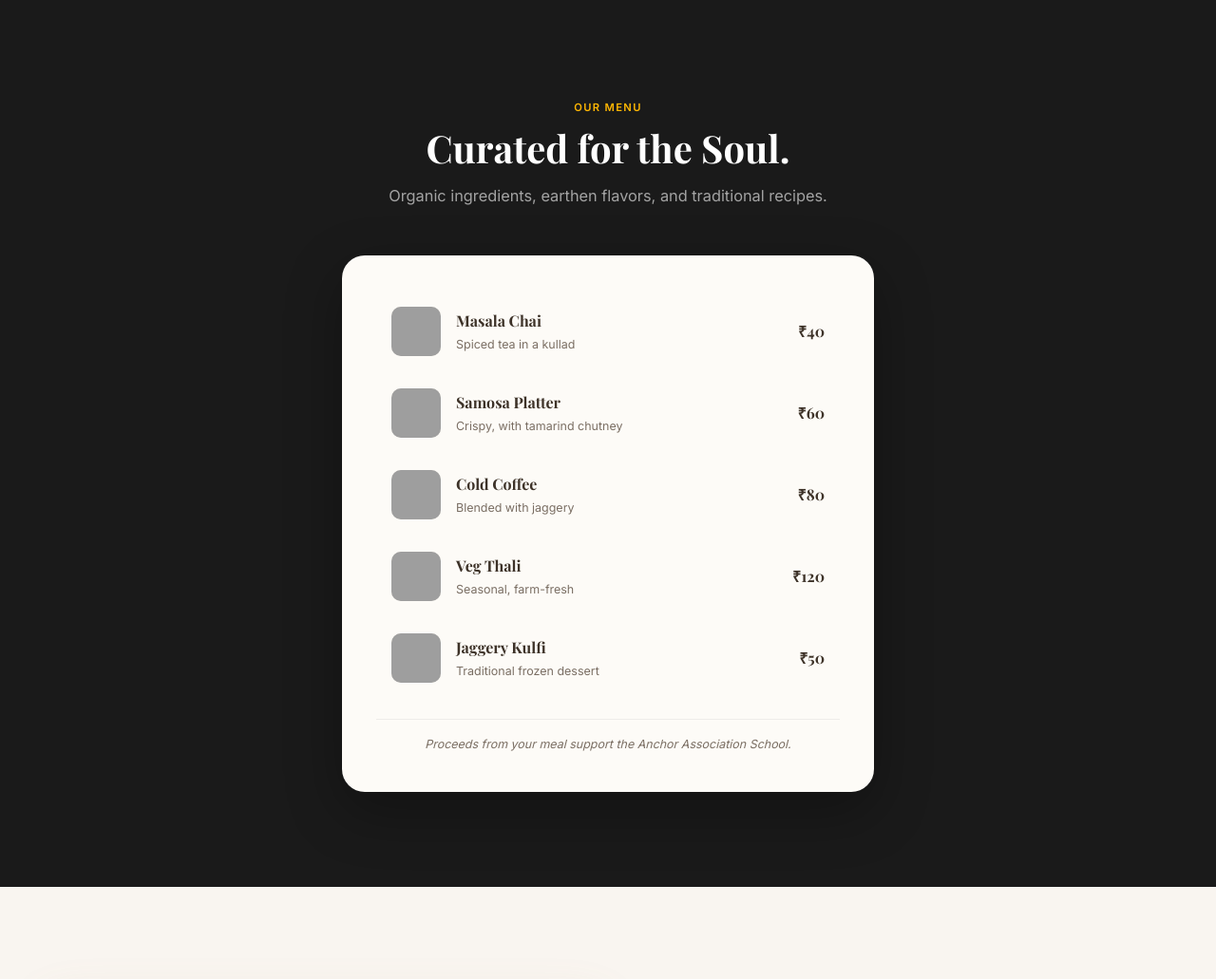
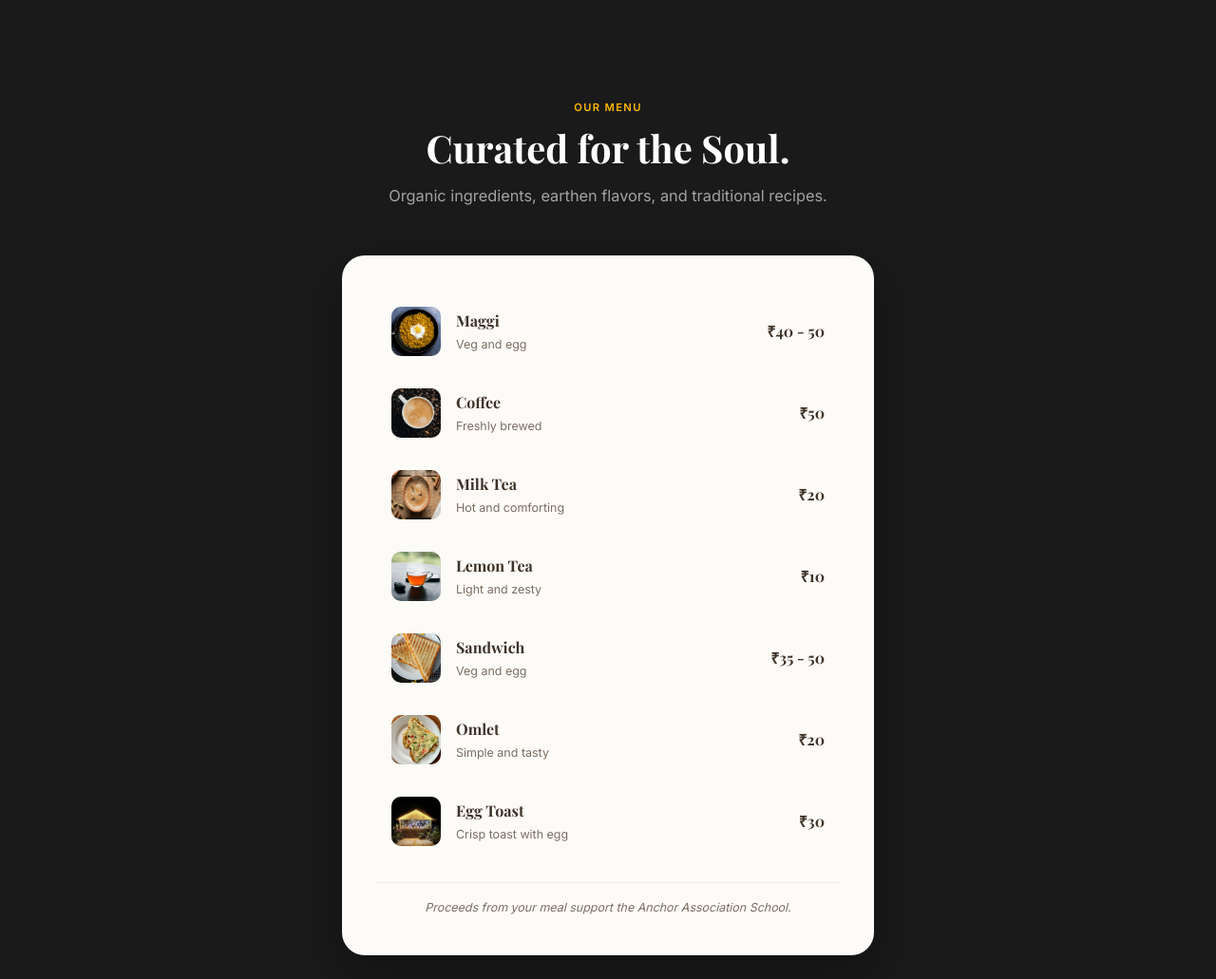
Before and after one commit to DReekis/ANCHORASSOCIATION, a Flask app: page /cafe in a window 1280 px wide. Shown: the part 1396-2427 px from the top of the page at 95% size. Run offline with Flask 3, Linux system fonts and the light colour scheme; some libraries are stand-ins or nearby versions; grey boxes are pictures that could not be loaded.

```diff
--- a/anchor_site/templates/cafe.html
+++ b/anchor_site/templates/cafe.html
@@ -8,9 +8,28 @@
 
 {% block content %}
 
-<!-- HERO: Bamboo Night Glow -->
-<section class="cafe-hero"
-    style="background-image: url('https://images.unsplash.com/photo-1600585154340-be6161a56a0c?auto=format&fit=crop&w=1600&q=80');">
+<!-- HERO: Bamboo Night Glow — Photo Mosaic -->
+<section class="cafe-hero">
+    <!-- Mosaic Photo Grid (swap src with your own photos) -->
+    <div class="cafe-hero__mosaic">
+        <img class="mosaic-tile mosaic-tile--1" src="{{ url_for('static', filename='photos/front_cafe.png') }}"
+            alt="Bagan Bilash cafe front view" loading="eager">
+        <img class="mosaic-tile mosaic-tile--2" src="{{ url_for('static', filename='photos/Kullhad.jpeg') }}"
+            alt="Kullhad earthen cup" loading="eager">
+        <img class="mosaic-tile mosaic-tile--3" src="{{ url_for('static', filename='photos/Kullhad_nature.jpeg') }}"
+            alt="Kullhad with nature backdrop" loading="eager">
+        <img class="mosaic-tile mosaic-tile--4" src="{{ url_for('static', filename='photos/image.png') }}"
+            alt="Bagan Bilash" loading="eager">
+        <img class="mosaic-tile mosaic-tile--5" src="{{ url_for('static', filename='photos/front_cafe.png') }}"
+            alt="Cafe exterior night view" loading="eager">
+        <img class="mosaic-tile mosaic-tile--6" src="{{ url_for('static', filename='photos/Kullhad.jpeg') }}"
+            alt="Earthen kullhad close-up" loading="eager">
+        <img class="mosaic-tile mosaic-tile--7" src="{{ url_for('static', filename='photos/Kullhad_nature.jpeg') }}"
+            alt="Nature and kullhad" loading="eager">
+        <img class="mosaic-tile mosaic-tile--8" src="{{ url_for('static', filename='photos/image.png') }}"
+            alt="Bagan Bilash moments" loading="eager">
+    </div>
+
     <div class="cafe-hero__overlay">
         <div class="cafe-hero__content">
             <h1 class="cafe-hero__title">Bagan Bilash.</h1>
@@ -101,65 +120,88 @@
             <div class="menu-items">
                 <div class="menu-item">
                     <div class="menu-item__img-wrap">
-                        <img src="https://images.unsplash.com/photo-1596904675237-77aa5d7d3d72?auto=format&fit=crop&w=120&q=80"
-                            alt="Masala Chai in earthen cup" width="60" height="60" loading="lazy">
+                        <img src="{{ url_for('static', filename='photos/Maggie.jpg') }}" alt="Maggi"
+                            width="60" height="60" loading="lazy">
                     </div>
                     <div class="menu-item__info">
-                        <span class="menu-item__name">Masala Chai</span>
-                        <span class="menu-item__desc">Spiced tea in a kullad</span>
+                        <span class="menu-item__name">Maggi</span>
+                        <span class="menu-item__desc">Veg and egg</span>
                     </div>
-                    <span class="menu-item__price">₹40</span>
+                    <span class="menu-item__price">&#8377;40 - 50</span>
                 </div>
 
                 <div class="menu-item">
                     <div class="menu-item__img-wrap">
-                        <img src="https://images.unsplash.com/photo-1565299585323-38d6b0865b47?auto=format&fit=crop&w=120&q=80"
-                            alt="Samosa platter" width="60" height="60" loading="lazy">
+                        <img src="{{ url_for('static', filename='photos/coffee.jpg') }}" alt="Coffee" width="60"
+                            height="60" loading="lazy">
                     </div>
                     <div class="menu-item__info">
-                        <span class="menu-item__name">Samosa Platter</span>
-                        <span class="menu-item__desc">Crispy, with tamarind chutney</span>
+                        <span class="menu-item__name">Coffee</span>
+                        <span class="menu-item__desc">Freshly brewed</span>
                     </div>
-                    <span class="menu-item__price">₹60</span>
+                    <span class="menu-item__price">&#8377;50</span>
                 </div>
 
                 <div class="menu-item">
                     <div class="menu-item__img-wrap">
-                        <img src="https://images.unsplash.com/photo-1606491956689-2ea866880049?auto=format&fit=crop&w=120&q=80"
-                            alt="Cold coffee" width="60" height="60" loading="lazy">
+                        <img src="{{ url_for('static', filename='photos/Milk_Tea.png') }}" alt="Milk tea" width="60"
+                            height="60" loading="lazy">
                     </div>
                     <div class="menu-item__info">
-                        <span class="menu-item__name">Cold Coffee</span>
-                        <span class="menu-item__desc">Blended with jaggery</span>
+                        <span class="menu-item__name">Milk Tea</span>
+                        <span class="menu-item__desc">Hot and comforting</span>
                     </div>
-                    <span class="menu-item__price">₹80</span>
+                    <span class="menu-item__price">&#8377;20</span>
                 </div>
 
                 <div class="menu-item">
                     <div class="menu-item__img-wrap">
-                        <img src="https://images.unsplash.com/photo-1567337710282-00832b415979?auto=format&fit=crop&w=120&q=80"
-                            alt="Veg Thali" width="60" height="60" loading="lazy">
+                        <img src="{{ url_for('static', filename='photos/red_tea.jpg') }}" alt="Lemon tea" width="60"
+                            height="60" loading="lazy">
                     </div>
                     <div class="menu-item__info">
-                        <span class="menu-item__name">Veg Thali</span>
-                        <span class="menu-item__desc">Seasonal, farm-fresh</span>
+                        <span class="menu-item__name">Lemon Tea</span>
+                        <span class="menu-item__desc">Light and zesty</span>
                     </div>
-                    <span class="menu-item__price">₹120</span>
+                    <span class="menu-item__price">&#8377;10</span>
                 </div>
 
                 <div class="menu-item">
                     <div class="menu-item__img-wrap">
-                        <img src="https://images.unsplash.com/photo-1551024506-0bccd828d307?auto=format&fit=crop&w=120&q=80"
-                            alt="Jaggery kulfi dessert" width="60" height="60" loading="lazy">
+                        <img src="{{ url_for('static', filename='photos/sandwich.jpg') }}" alt="Sandwich"
+                            width="60" height="60" loading="lazy">
                     </div>
                     <div class="menu-item__info">
-                        <span class="menu-item__name">Jaggery Kulfi</span>
-                        <span class="menu-item__desc">Traditional frozen dessert</span>
+                        <span class="menu-item__name">Sandwich</span>
+                        <span class="menu-item__desc">Veg and egg</span>
                     </div>
-                    <span class="menu-item__price">₹50</span>
+                    <span class="menu-item__price">&#8377;35 - 50</span>
+                </div>
+
+                <div class="menu-item">
+                    <div class="menu-item__img-wrap">
+                        <img src="{{ url_for('static', filename='photos/omlette.jpg') }}" alt="Omlet" width="60"
+                            height="60" loading="lazy">
+                    </div>
+                    <div class="menu-item__info">
+                        <span class="menu-item__name">Omlet</span>
+                        <span class="menu-item__desc">Simple and tasty</span>
+                    </div>
+                    <span class="menu-item__price">&#8377;20</span>
+                </div>
+
+                <div class="menu-item">
+                    <div class="menu-item__img-wrap">
+                        <img src="{{ url_for('static', filename='photos/image.png') }}" alt="Egg toast" width="60"
+                            height="60" loading="lazy">
+                    </div>
+                    <div class="menu-item__info">
+                        <span class="menu-item__name">Egg Toast</span>
+                        <span class="menu-item__desc">Crisp toast with egg</span>
+                    </div>
+                    <span class="menu-item__price">&#8377;30</span>
                 </div>
             </div>
-
             <div class="menu-footer">
                 <p>Proceeds from your meal support the Anchor Association School.</p>
             </div>
@@ -173,7 +215,7 @@
     <div class="container">
         <div class="earthen-row">
             <div class="earthen-img">
-                <img src="https://images.unsplash.com/photo-1596904675237-77aa5d7d3d72?auto=format&fit=crop&w=700&q=80"
+                <img src=""
                     alt="Chai served in traditional earthen kullad cup" width="700" height="500" loading="lazy"
                     decoding="async">
             </div>
--- a/anchor_site/templates/index.html
+++ b/anchor_site/templates/index.html
@@ -12,7 +12,7 @@
 <section class="hero">
     <div class="hero__container container">
         <h1 class="hero__title">
-            Roots of Education.<br>Fruits of Sustainability.
+            Because Everyone Deserves Support <br>That Matters.
         </h1>
         <p class="hero__subtitle">
             Empowering West Bengal through holistic learning and environmental stewardship.
@@ -94,7 +94,7 @@
 
             <!-- Card 2: Bagan Bilash (4 cols, spans 2 rows - TALL PILLAR) -->
             <a href="/cafe" class="bento-card card-resort">
-                <img src="https://images.unsplash.com/photo-1514933651103-005eec06c04b?auto=format&fit=crop&q=80"
+                <img src="{{ url_for('static', filename='photos/front_cafe.png') }}"
                     alt="Bagan Bilash cafe — warm bamboo interiors at night" class="bento-card__image">
                 <div class="bento-card__overlay">
                     <span class="bento-card__tag">Social Kitchen</span>
```
Also changed, not shown: anchor_site/static/css/cafe.css (+222 -8 lines), anchor_site/static/photos/Kullhad.jpeg (added), anchor_site/static/photos/Kullhad_nature.jpeg (added), anchor_site/static/photos/Maggie.jpg (added), anchor_site/static/photos/Milk_Tea.png (added), anchor_site/static/photos/coffee.jpg (added), anchor_site/static/photos/image.png (added), anchor_site/static/photos/omlette.jpg (added), anchor_site/static/photos/red_tea.jpg (added), anchor_site/static/photos/sandwich.jpg (added), 1 other file.
